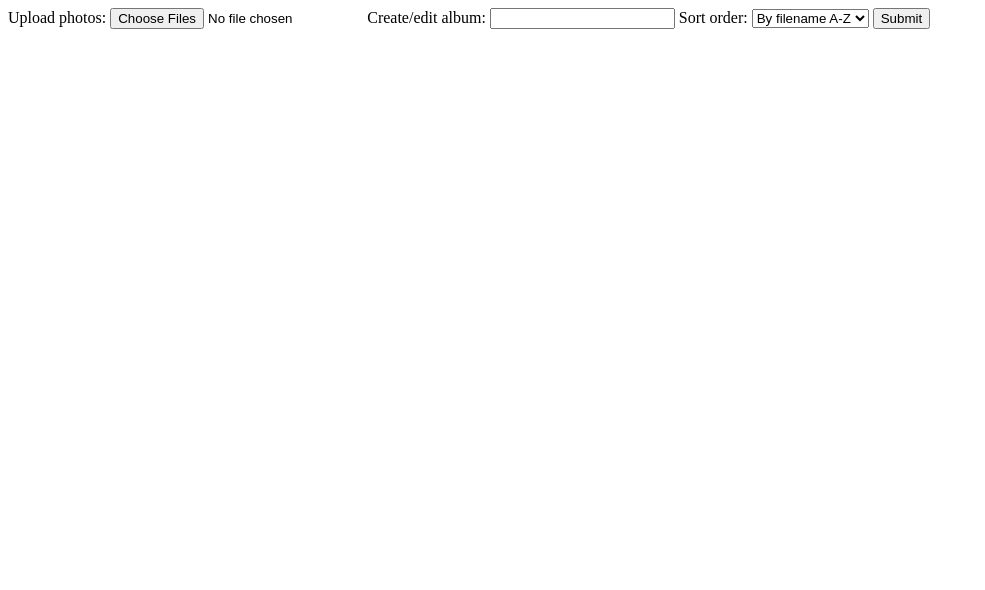
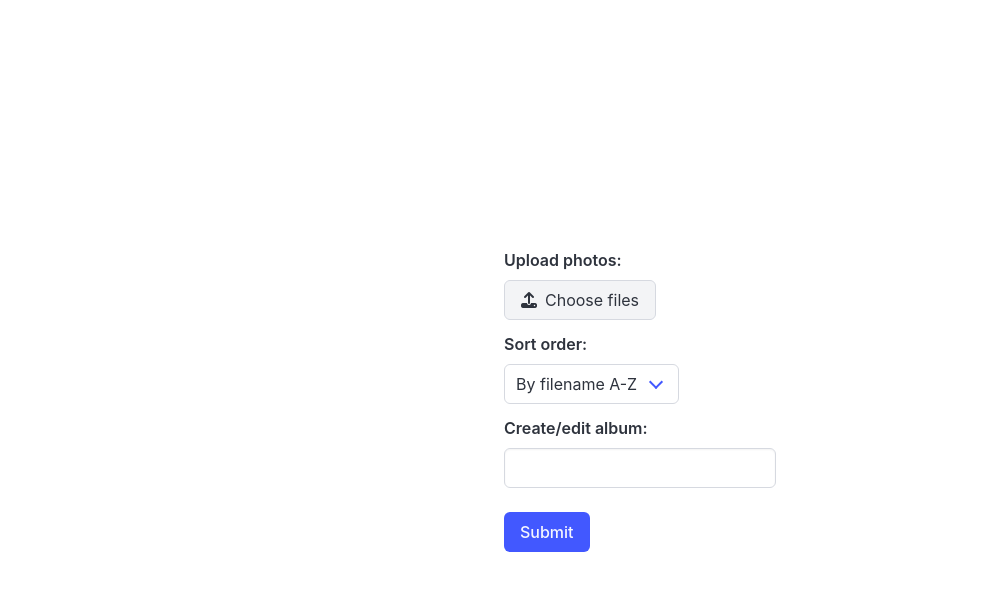
Before and after one commit to radian-software/photoprismproxy, a website: page pages/index.html in a window 1280 px wide. Shown: the whole page, without its empty margins (0-985 px from the left). Drawn offline with nearby package versions, Linux system fonts and the light colour scheme.

Commit message:
Better styling on the upload page

```diff
--- a/pages/index.html
+++ b/pages/index.html
@@ -2,27 +2,83 @@
 <html>
   <head>
     <meta charset="utf-8" />
+    <meta name="viewport" content="width=device-width, initial-scale=1" />
     <title>PhotoPrismProxy</title>
+    <link
+      rel="stylesheet"
+      href="https://cdn.jsdelivr.net/npm/bulma@1.0.4/css/bulma.min.css"
+      integrity="sha512-yh2RE0wZCVZeysGiqTwDTO/dKelCbS9bP2L94UvOFtl/FKXcNAje3Y2oBg/ZMZ3LS1sicYk4dYVGtDex75fvvA=="
+      crossorigin="anonymous"
+      referrerpolicy="no-referrer"
+    />
+    <link
+      rel="stylesheet"
+      href="https://cdnjs.cloudflare.com/ajax/libs/font-awesome/6.7.2/css/all.min.css"
+      integrity="sha512-Evv84Mr4kqVGRNSgIGL/F/aIDqQb7xQ2vcrdIwxfjThSH8CSR7PBEakCr51Ck+w+/U6swU2Im1vVX0SVk9ABhg=="
+      crossorigin="anonymous"
+      referrerpolicy="no-referrer"
+    />
+
+    <style>
+      body {
+        display: flex;
+        justify-content: center;
+        align-items: center;
+        height: 100vh;
+      }
+      form {
+        max-width: 300px;
+      }
+    </style>
   </head>
   <body>
     <form action="/upload" method="POST" enctype="multipart/form-data">
-      <label for="photos">Upload photos:</label>
+      <div class="field">
+        <label class="label" for="photos">Upload photos:</label>
+        <div class="control">
+          <div class="file">
+            <label class="file-label">
               <input
+                class="file-input"
                 name="photos"
                 type="file"
                 accept="image/png, image/jpeg"
                 multiple
                 required
               />
-      <label for="album">Create/edit album:</label>
-      <input name="album" type="text" />
-      <label for="sort">Sort order:</label>
+              <span class="file-cta">
+                <span class="file-icon">
+                  <i class="fas fa-upload"></i>
+                </span>
+                <span class="file-label">Choose files</span>
+              </span>
+            </label>
+          </div>
+        </div>
+      </div>
+      <div class="field">
+        <label class="label" for="sort">Sort order:</label>
+        <div class="control">
+          <div class="select">
             <select name="sort">
               <option value="none">As uploaded</option>
               <option value="asc" selected>By filename A-Z</option>
               <option value="desc">By filename Z-A</option>
             </select>
-      <input type="submit" value="Submit" />
+          </div>
+        </div>
+      </div>
+      <div class="field">
+        <label class="label" for="album">Create/edit album:</label>
+        <div class="control">
+          <input class="input" name="album" type="text" />
+        </div>
+      </div>
+      <div class="field mt-5">
+        <div class="control">
+          <button class="button is-link" type="submit">Submit</button>
+        </div>
+      </div>
     </form>
   </body>
 </html>
```
Lines whose indentation alone changed are shown as unchanged.
